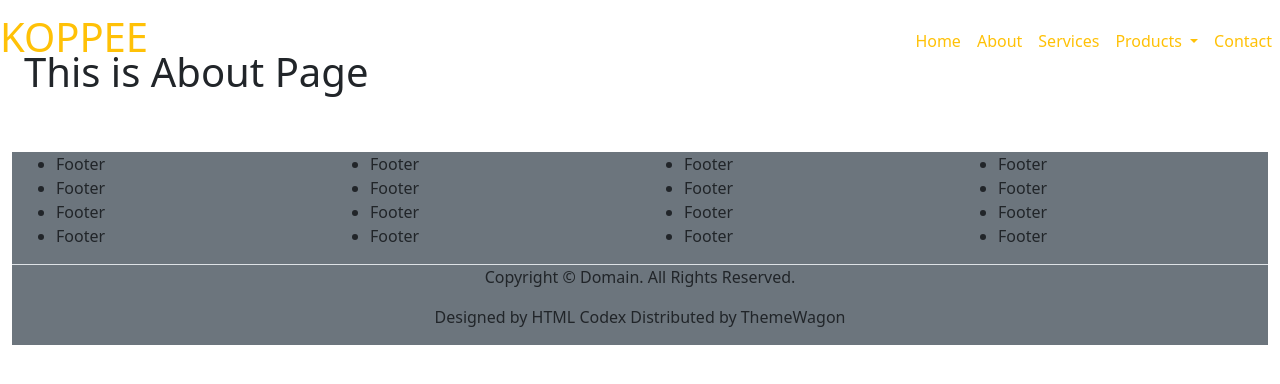
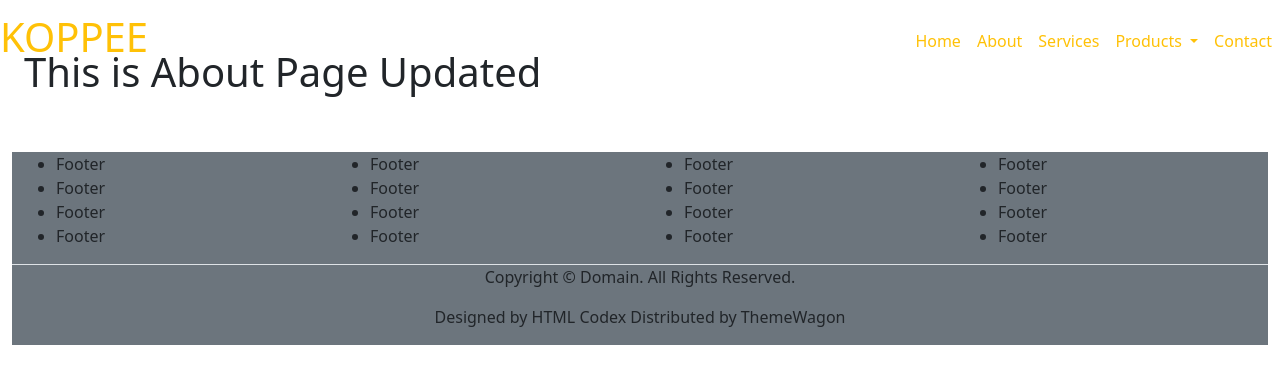
Before and after one commit to Sachin-data-git/KOPPEE, a plain HTML site: page about.html in a window 1280 px wide. Drawn offline with nearby package versions, Linux system fonts and the light colour scheme.

Commit message:
about is updated

```diff
--- a/about.html
+++ b/about.html
@@ -67,7 +67,7 @@
         <section class="container-fluid my-5">
             <div class="row">
                 <div class="col-12">
-                    <h1>This is About Page</h1>
+                    <h1>This is About Page Updated</h1>
                 </div>
             </div>
         </section>
```
